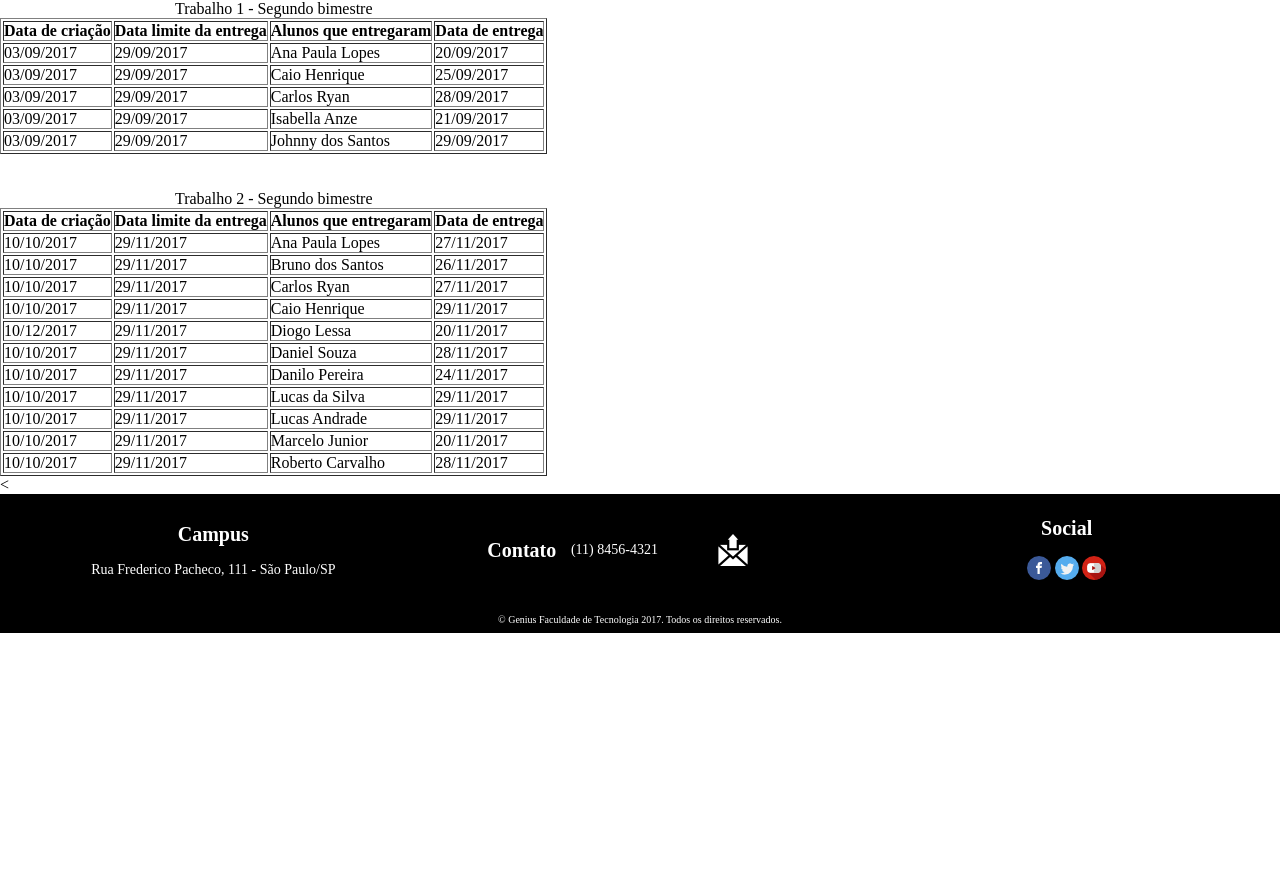
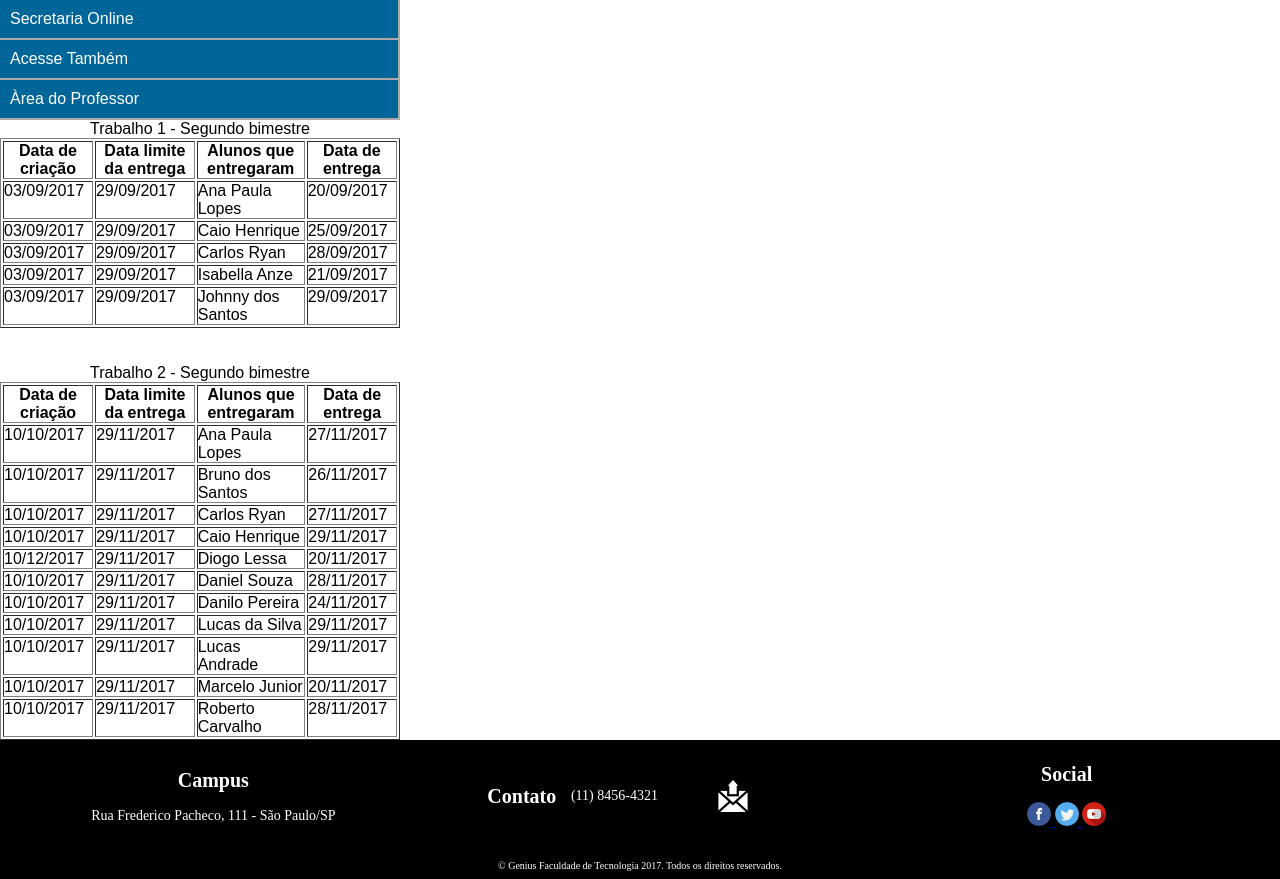
Before and after one commit to Caiohenri20/TecWeb-TF-2-ADS, a Django app: template core/templates/resumodasentregasrecebidas.html in a window 1280 px wide. Shown: the part 96-975 px from the top of the page. Before the commit the page ends 729 px from the top, so only its background shows below. Run offline with Django 3.2, Linux system fonts and the light colour scheme; the template is opened without the code that fills it, so the values that code supplies are empty.

Commit message:
Update resumodasentregasrecebidas.html

```diff
--- a/core/templates/resumodasentregasrecebidas.html
+++ b/core/templates/resumodasentregasrecebidas.html
@@ -1,42 +1,42 @@
-<!DOCTYPE html>
-<html lang="pt-br">
+{% extends 'base.html' %}
+{% load static %}
+{% block title %} Entregas Recebidas {% endblock %}
+{% block css %} href="{% static 'resumodasentregasrecebidas.css' %}" {% endblock %}
 
-    <head>
-        <meta charset="UTF-8" />
-        <title>Resumo das entregas recebidas</title>
-        <meta name="description" content="Genius Faculdade de Tecnologia">
-        <link rel="shortcut icon" href="_img/favicon.png">
-        <link rel="stylesheet" type="text/css" href="../static/estilo.css">
-        <link rel="stylesheet" type="text/css" href="../static/curso.css">
-		<link rel="stylesheet" type="text/css" href="../static/exerciciosetrabalhos_aluno.css">
-    </head>
-    <body>
 
-        <header class="cabeçalho">
-            <input type="checkbox" id="bt_menu">
-            <label for="bt_menu"><img src="_img/menu.png"/></label>
+{% block main %}
+<div class="containner">
+      <nav>
+        <div class="item">
+          <input type="checkbox" id="check1">
+          <label for="check1">Secretaria Online</label>
+          <ul>
+            <li><a href="formulario_cadastro.html">Matrícula Online</a></li>
+            <li><a href="formulario_cancelamento.html">Cancelamento de matrícula</a></li>
+            <li><a href="contatoprofessores.html">Contato dos Professores</a></li>
+          </ul>
+        </div>
 
-            <a class="logo" href="index.html"><img src="_img/logo.png" alt="logo Genius" title="Home Page Genius"/></a>
+        <div class="item">
+          <input type="checkbox" id="check3">
+          <label for="check3">Acesse Também</label>
+          <ul>
 
-            <nav class="menu">
-                <ul>
-                    <li><a href="index.html">Home</a></li>
-                    <li><a href="curso.html">Cursos</a>
-                        <ul>
-                            <li><a href="detalhe.html #ADS" target="_blank">Análise e Desenvolvimento de Sistema</a></li>
-                            <li><a href="detalhe.html #TI" target="_blank">Tecnologia da Informação</a></li>
-                            <li><a href="detalhe.html #CC" target="_blank">Ciência da Computação</a></li>
-                            <li><a href="detalhe.html #EC" target="_blank">Engenharia da Computação</a></li>
-                        </ul>
-                    </li>
-                    <li><a href="noticia.html">Notícias</a></li>
-                </ul>
-            </nav>
+        </div>
 
-            <a class="login" href="formulario_login.html" target="_blank"><img src="_img/user.png" alt="acesso"/></a>
+                <div class="item">
+                    <input type="checkbox" id="check4">
+                    <label for="check4">Àrea do Professor</label>
+                    <ul>
+                        <li><a href="#">Fechamentos de entregas</a></li>
+                        <li><a href="resumodasentregasrecebidas.html">Resumo das entregas recebidas</a></li>
+                        <li><a href="trabalhoeexercicio.html">Trabalhos e Exércicios</a></li>
+                        <li><a href="cancelamentodematricula.html">Cancelamento de matrícula</a></li>
 
-        </header>
-<body>
+                    </ul>
+                </div>
+
+<div class="conteudo">
 <table border="1">
 	<caption> Trabalho 1  - Segundo bimestre </caption>
 
@@ -47,7 +47,7 @@
 	<th> Data de entrega</th>
 </tr>
 
-<tr valign="top">
+<tr class="cor" valign="top">
    <td>03/09/2017</td>
    <td>29/09/2017</td>
    <td> Ana Paula Lopes </td>
@@ -61,7 +61,7 @@
    <td> 25/09/2017 </td>
 </tr>
 
-<tr valign="top">
+<tr class="cor" valign="top">
    <td>03/09/2017</td>
    <td>29/09/2017</td>
    <td> Carlos Ryan </td>
@@ -75,7 +75,7 @@
    <td> 21/09/2017 </td>
 </tr>
 
-<tr valign="top">
+<tr class="cor" valign="top">
    <td>03/09/2017</td>
    <td>29/09/2017</td>
    <td> Johnny dos Santos </td>
@@ -100,7 +100,7 @@
 </tr>
 
 
-<tr valign="top">
+<tr class="cor" valign="top">
    <td>10/10/2017</td>
    <td>29/11/2017</td>
    <td> Ana Paula Lopes </td>
@@ -112,7 +112,7 @@
    <td> Bruno dos Santos </td>
    <td> 26/11/2017 </td>
 </tr>
-<tr valign="top">
+<tr class="cor" valign="top">
    <td>10/10/2017</td>
    <td>29/11/2017</td>
    <td> Carlos Ryan</td>
@@ -124,7 +124,7 @@
    <td> Caio Henrique </td>
    <td> 29/11/2017 </td>
 </tr>
-<tr valign="top">
+<tr class="cor" valign="top">
    <td>10/12/2017</td>
    <td>29/11/2017</td>
    <td> Diogo Lessa </td>
@@ -136,7 +136,7 @@
    <td> Daniel Souza </td>
    <td> 28/11/2017 </td>
 </tr>
-<tr valign="top">
+<tr class="cor" valign="top">
    <td>10/10/2017</td>
    <td>29/11/2017</td>
    <td> Danilo Pereira </td>
@@ -148,7 +148,7 @@
    <td> Lucas da Silva </td>
    <td> 29/11/2017 </td>
 </tr>
-<tr valign="top">
+<tr class="cor" valign="top">
    <td>10/10/2017</td>
    <td>29/11/2017</td>
    <td> Lucas Andrade </td>
@@ -160,7 +160,7 @@
    <td> Marcelo Junior </td>
    <td> 20/11/2017 </td>
 </tr>
-<tr valign="top">
+<tr class="cor" valign="top">
    <td>10/10/2017</td>
    <td>29/11/2017</td>
    <td> Roberto Carvalho </td>
@@ -168,33 +168,6 @@
 </tr>
 
 </table>
-<	<footer>
-            <div class="end">
-                <h4>Campus</h4><br>
-                <p>Rua Frederico Pacheco, 111 - São Paulo/SP</p>
-            </div>
 
-            <div class="contato">
-                <h4>Contato</h4>
-                <p>(11) 8456-4321</p>
-                <a class="contato" href="formulario_contato.html" target="_blank"><img src="_img/email.png" alt="contato" title="Fale Conosco"/></a>
-            </div>
-
-            <div class="social">
-                <h4>Social</h4>
-                <br>
-                <a href="https://pt-br.facebook.com/nomedousuario" target="_blank"><img src="_img/fb.png" alt="facebook genius" title="facebook Genius"/></a>
-                <a href="https://twitter.com/nomedousuario" target="_blank"><img src="_img/tw.png" alt="twitter genius" title="twitter Genius"/></a>
-                <a href="https://www.youtube.com/user/nomedousuario" target="_blank"><img src="_img/yt.png" alt="youtube genius" title="youtube Genius"/></a>
-            </div>
-
-            <div class="direito">
-            <p>© Genius Faculdade de Tecnologia 2017. Todos os direitos reservados.</p>
-            </div>
-        </footer>
-
-
-
-
-</body>
-</html>
+</div>
+{% endblock %}
```
